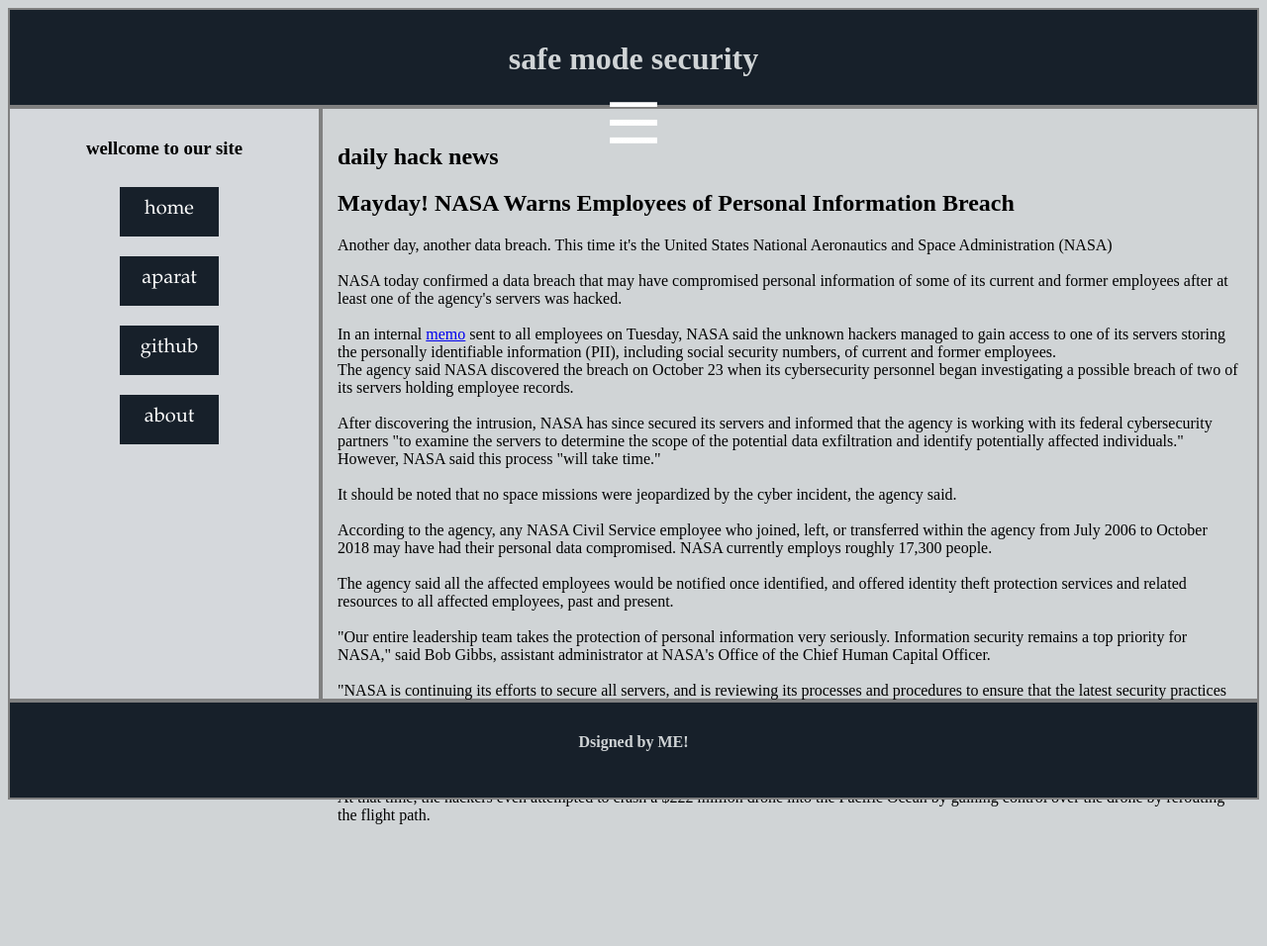
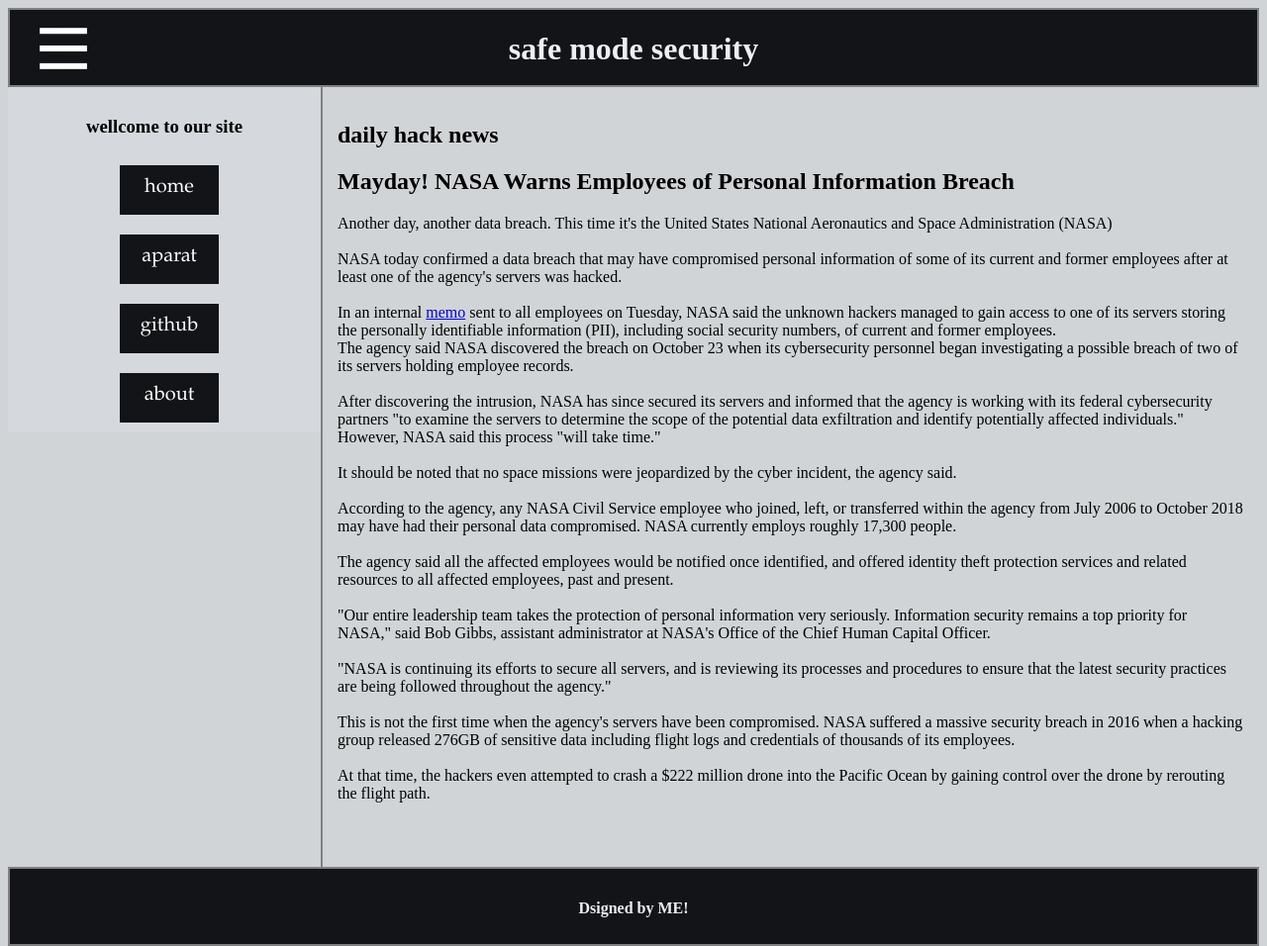
Before and after one commit to s3verus/mysite, a PHP site: page / in a window 1280 px wide. Shown: the whole page at 99% size. Before the commit the page ends 833 px from the top, so only its background shows below. Run offline with PHP 8.4, Linux system fonts and the light colour scheme.

Commit message:
style changed...

```diff
--- a/css/style.css
+++ b/css/style.css
@@ -2,35 +2,40 @@
     background:#d0d4d6;
 }
 header{
-    background: #17202a;
+    background: #131418;
     width: 100%;
-    height: 100px;
-    color: #d0d4d6;
+    height: 80px;
+    color: #ecf0f1;
     text-align: center;
-    padding-top:10px;
+    margin:auto;
     box-sizing: border-box;
     float: left;
     border: 2px solid gray;
 }
+#menubar{
+    position: absolute;
+    top: 25px;
+    left: 40px;
+}
 aside{
   width: 25%;
-  height: 600px;
+  height: 100%;
   padding-top:10px;
   background:   #d5d8dc;
   box-sizing: border-box;
   float: left;
   text-align: center;
-  border: 2px solid gray;
 }
 aside ul{
+  background-color: #131418;
   width: 150px;
-  height: 400px;
+  height: 100%;
   margin: auto;
 }
 aside ul li{
   width: 100px;
   height: 50px;
-  background-color: #17202a;
+  background-color: #131418;
   float: left;
   list-style: none;
   text-align: center;
@@ -47,17 +52,17 @@
 }
 article{
   width: 75%;
-  height: 600px;
+  height: 100%;
   padding:15px;
   box-sizing: border-box;
   float: left;
-  border: 2px solid gray;
+  border-left: 2px solid gray;
 }
 footer{
-  background: #17202a;
+  background: #131418;
   width: 100%;
-  height: 100px;
-  color: #d0d4d6;
+  height: 80px;
+  color: #ecf0f1;
   text-align: center;
   padding-top:10px;
   box-sizing: border-box;
```
